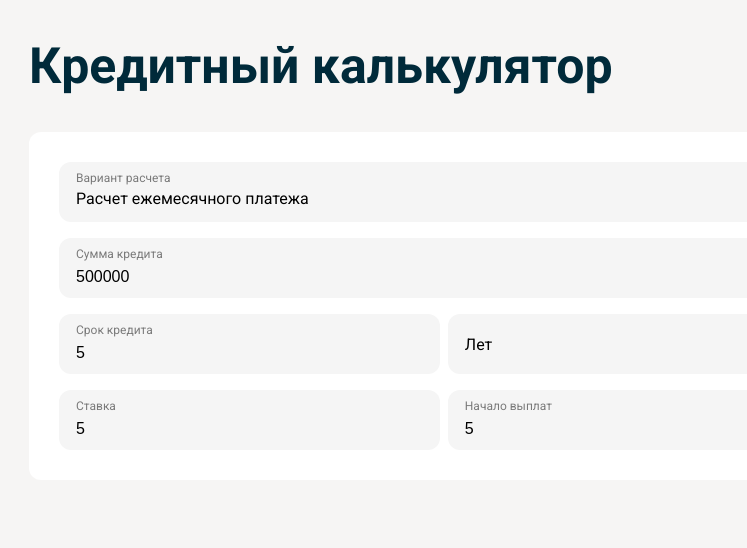
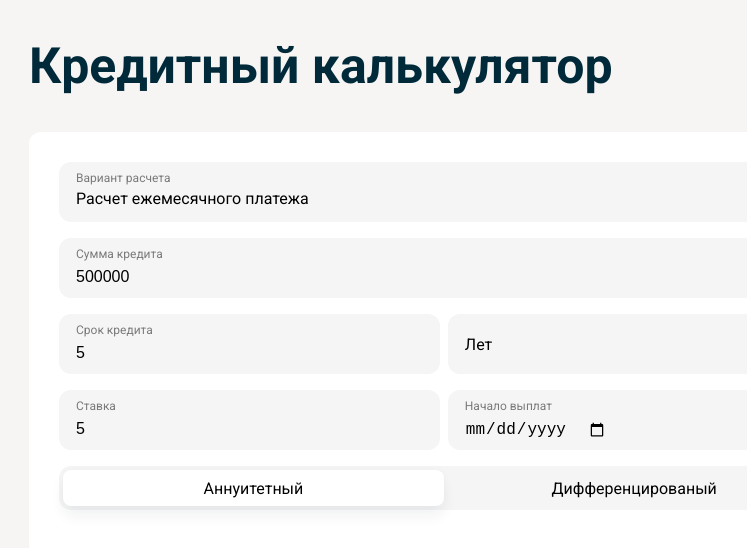
Before and after one commit to anattok/calculator-react, a React (Create React App) app: page / in a window 1280 px wide. Shown: the top 548 px of the page, without its empty margins (99-846 px from the left). Built offline with nearby package versions, Linux system fonts and the light colour scheme.

Commit message:
fix: radiobutton checked

```diff
--- a/src/app/global/App.jsx
+++ b/src/app/global/App.jsx
@@ -1,11 +1,17 @@
 import React, { useState, useEffect } from "react";
 import "./styles/global.css";
 import { Input } from "../../components/Input/Input";
+import { RadioButton } from "../../components/RadioButton/RadioButton";
 import { Container } from "../../layout/Container/Container";
 
 function App() {
   const [typeCalc, setTypeCalc] = useState("monthly-payment");
-  const [typeTerm, setTypeTerm] = useState("year");
+  const [selectedOption, setSelectedOption] = useState("annuity");
+
+  const handleOptionChange = (e) => {
+    setSelectedOption(e.target.value);
+  };
+
   const variantsOptions = [
     {
       value: "monthly-payment",
@@ -66,7 +72,6 @@ function App() {
                   <Input
                     className="credit-term-list-small"
                     list={termOptions}
-                    setFunction={setTypeTerm}
                   />
                   <Input
                     className="count-procent-small"
@@ -77,9 +82,26 @@ function App() {
                   <Input
                     className="start-date-small"
                     label="Начало выплат"
-                    initValue="5"
-                    type="text"
+                    type="date"
                   />
+                  <div className="radio-wrapper ">
+                    <RadioButton
+                      id="annuity"
+                      name="typeCredit"
+                      value="annuity"
+                      text="Аннуитетный"
+                      checked={selectedOption === "annuity"}
+                      onChange={handleOptionChange}
+                    />
+                    <RadioButton
+                      id="differentiated"
+                      name="typeCredit"
+                      value="differentiated"
+                      text="Дифференцированый"
+                      checked={selectedOption === "differentiated"}
+                      onChange={handleOptionChange}
+                    />
+                  </div>
                 </>
               )}
 
@@ -102,7 +124,6 @@ function App() {
                   <Input
                     className="credit-term-list-small"
                     list={termOptions}
-                    setFunction={setTypeTerm}
                   />
                   <Input
                     className="count-procent-small"
--- a/src/app/global/styles/global.css
+++ b/src/app/global/styles/global.css
@@ -4,6 +4,7 @@
     margin: 0;
     padding: 0;
     box-sizing: border-box;
+    transition: all 0.3s;
 }
 
 .container {
@@ -44,7 +45,7 @@ h1 {
 .wrapper__top {
     display: grid;
     grid-template-columns: repeat(5, 1fr);
-    grid-template-rows: repeat(4, 1fr);
+    grid-template-rows: repeat(5, 1fr);
     grid-column-gap: 8px;
     grid-row-gap: 16px;
 }
@@ -97,3 +98,20 @@ h1 {
 .start-date-small-term {
     grid-area: 3 / 3 / 3 / 5;
 }
+
+.radio-wrapper {
+    grid-area: 5 / 1 / 5 / 5;
+    display: flex;
+    align-items: center;
+    background-color: var(--color-D10);
+    padding: 4px;
+    border-radius: 12px;
+    position: relative;
+    height: 44px;
+}
+
+.radio-wrapper label input:checked+span {
+    background-color: var(--color-L100);
+    border-radius: 8px;
+    box-shadow: 0 -2px 6px rgba(0, 0, 0, .02), 0 10px 14px rgba(20, 36, 56, .06);
+}
--- a/src/components/Input/Input.jsx
+++ b/src/components/Input/Input.jsx
@@ -9,11 +9,9 @@ export const Input = ({
   className,
   setFunction,
 }) => {
+  const [listOpen, isListOpen] = useState(false); // открытие/закрытие списка
   const [inputValue, setInputValue] = useState(initValue);
-
   const [selectedItem, setSelectedItem] = useState(list && list[0].text);
-
-  const [listOpen, isListOpen] = useState(false); // открытие/закрытие списка
 
   // Проверяем, что list существует и является массивом
   const renderedList =
@@ -25,7 +23,7 @@ export const Input = ({
             key={index}
             onClick={() => {
               setSelectedItem(item.text);
-              setFunction(item.value);
+              setFunction && setFunction(item.value);
             }}
           >
             {item.text}
--- a/src/components/Input/Input.module.scss
+++ b/src/components/Input/Input.module.scss
@@ -71,10 +71,6 @@
         margin-bottom: 10px;
     }
 
-    // & li:first-child {
-    //     background-color: var(--color-D10);
-    // }
-
     & li:hover {
         background-color: var(--color-D10);
     }
--- /dev/null
+++ b/src/components/RadioButton/RadioButton.jsx
@@ -0,0 +1,21 @@
+import React, { useState } from "react";
+import s from "./RadioButton.module.scss";
+
+export const RadioButton = ({ id, name, value, text, checked, onChange }) => {
+  return (
+    <>
+      <label className={s.label}>
+        <input
+          className={s.input}
+          type="radio"
+          id={id}
+          name={name}
+          checked={checked}
+          value={value}
+          onChange={onChange}
+        />
+        <span className={s.span}>{text}</span>
+      </label>
+    </>
+  );
+};
--- /dev/null
+++ b/src/components/RadioButton/RadioButton.module.scss
@@ -0,0 +1,23 @@
+.label {
+    width: 100%;
+    height: 36px;
+    position: relative;
+
+}
+
+.input {
+    position: absolute;
+    width: 100%;
+    height: auto;
+    appearance: none;
+}
+
+.span {
+    width: 100%;
+    height: 36px;
+    position: absolute;
+    display: flex;
+    align-items: center;
+    justify-content: center;
+
+}
```
